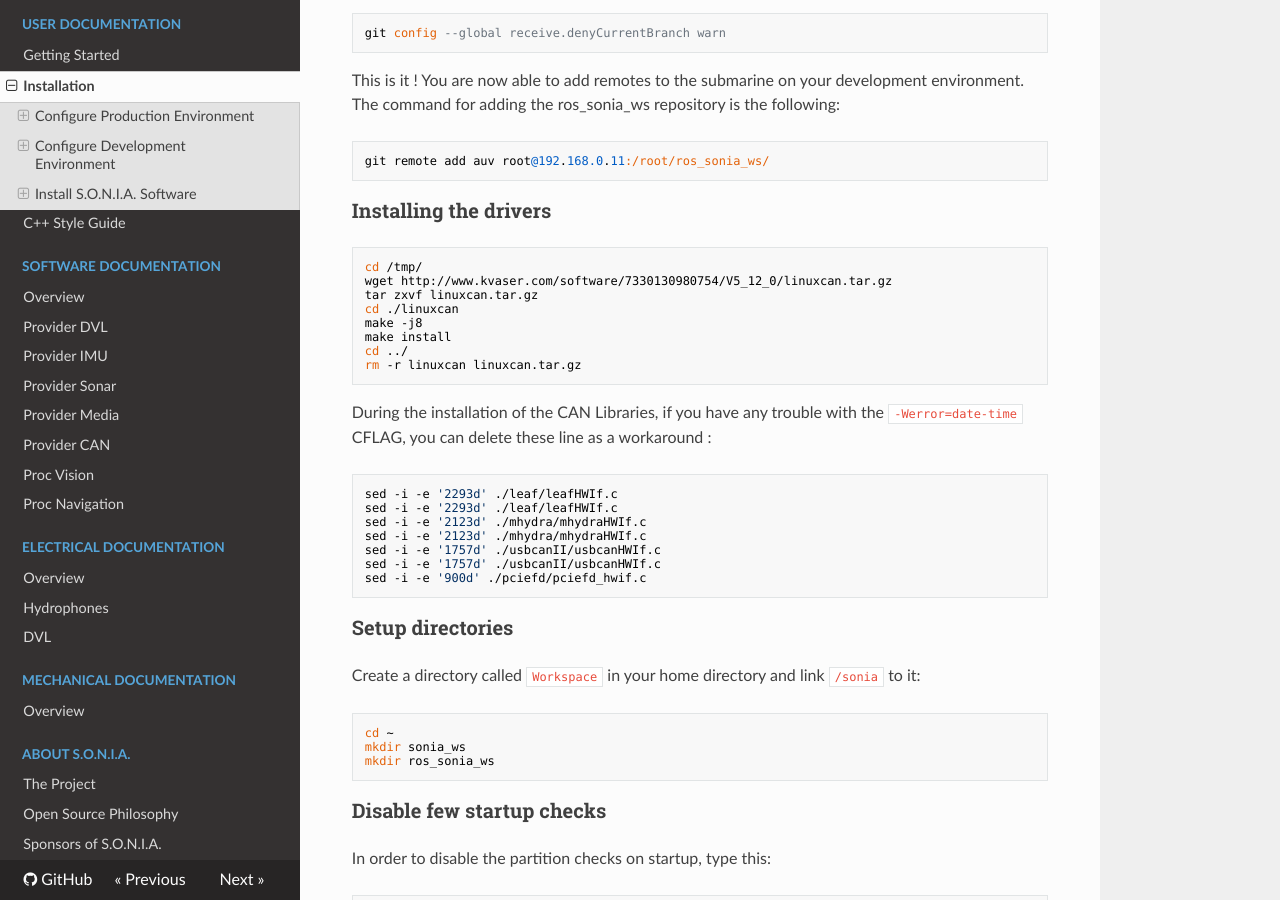
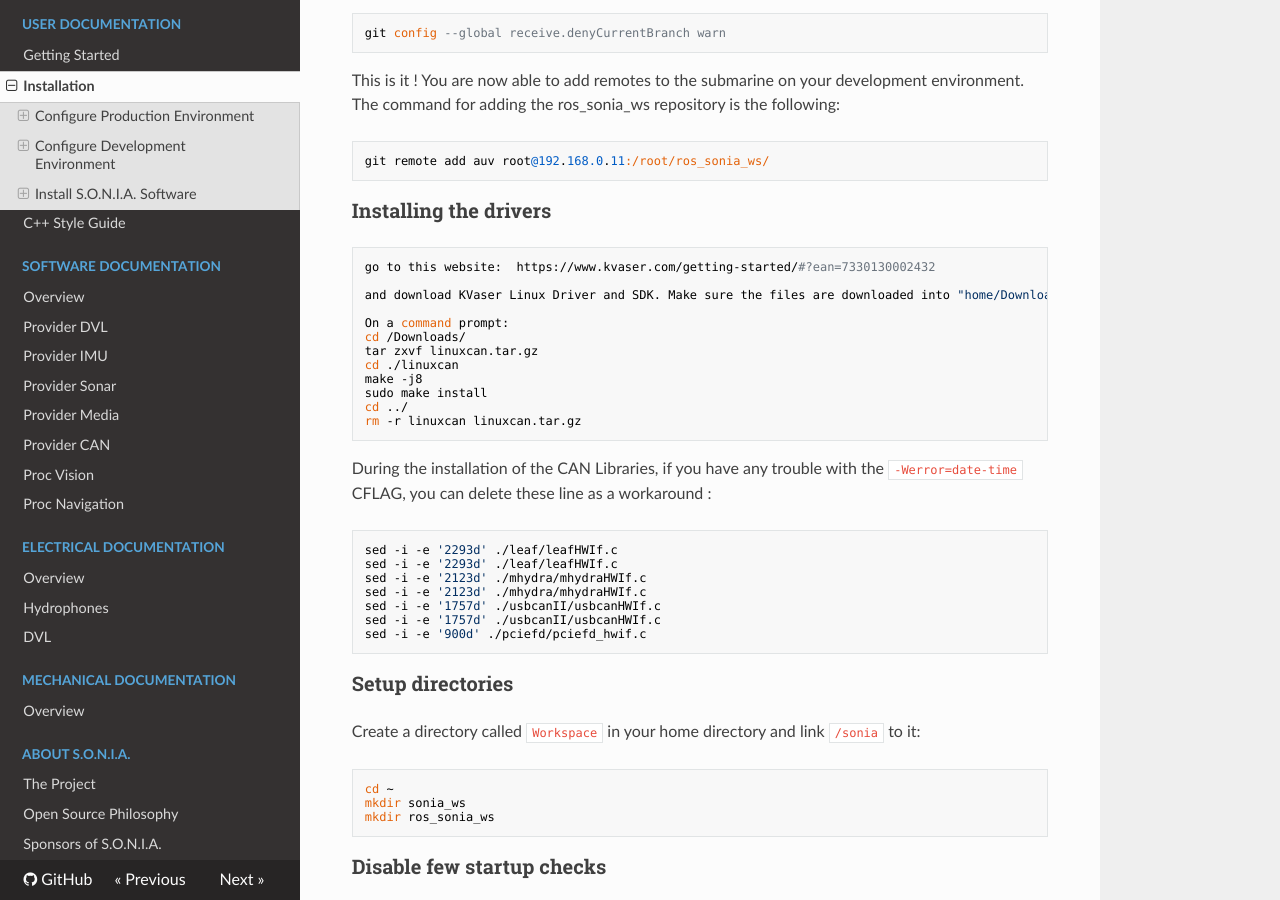
Before and after one commit to sonia-auv/documentation, an MkDocs documentation site: the page built from docs/user/installation.md, in a window 1280 px wide and 900 px high, scrolled down 3798 px. Built offline with MkDocs 1.6.1, drawn with Linux system fonts in a browser that asks for light colours; nearby versions of some CDN libraries; old or Windows-style settings are respelled for this version of MkDocs.

Commit message:
modified documentation for can drivers installation

```diff
--- a/docs/user/installation.md
+++ b/docs/user/installation.md
@@ -166,12 +166,16 @@ This is it ! You are now able to add remotes to the submarine on your developmen
 
 ### <a name="prod_drivers"></a> Installing the drivers
 
-	cd /tmp/
-    wget http://www.kvaser.com/software/7330130980754/V5_12_0/linuxcan.tar.gz
+	go to this website:  https://www.kvaser.com/getting-started/#?ean=7330130002432
+
+	and download KVaser Linux Driver and SDK. Make sure the files are downloaded into "home/Downloads"
+
+	On a command prompt:
+	cd /Downloads/
     tar zxvf linuxcan.tar.gz
 	cd ./linuxcan
 	make -j8
-	make install
+	sudo make install
     cd ../
     rm -r linuxcan linuxcan.tar.gz
 
```
